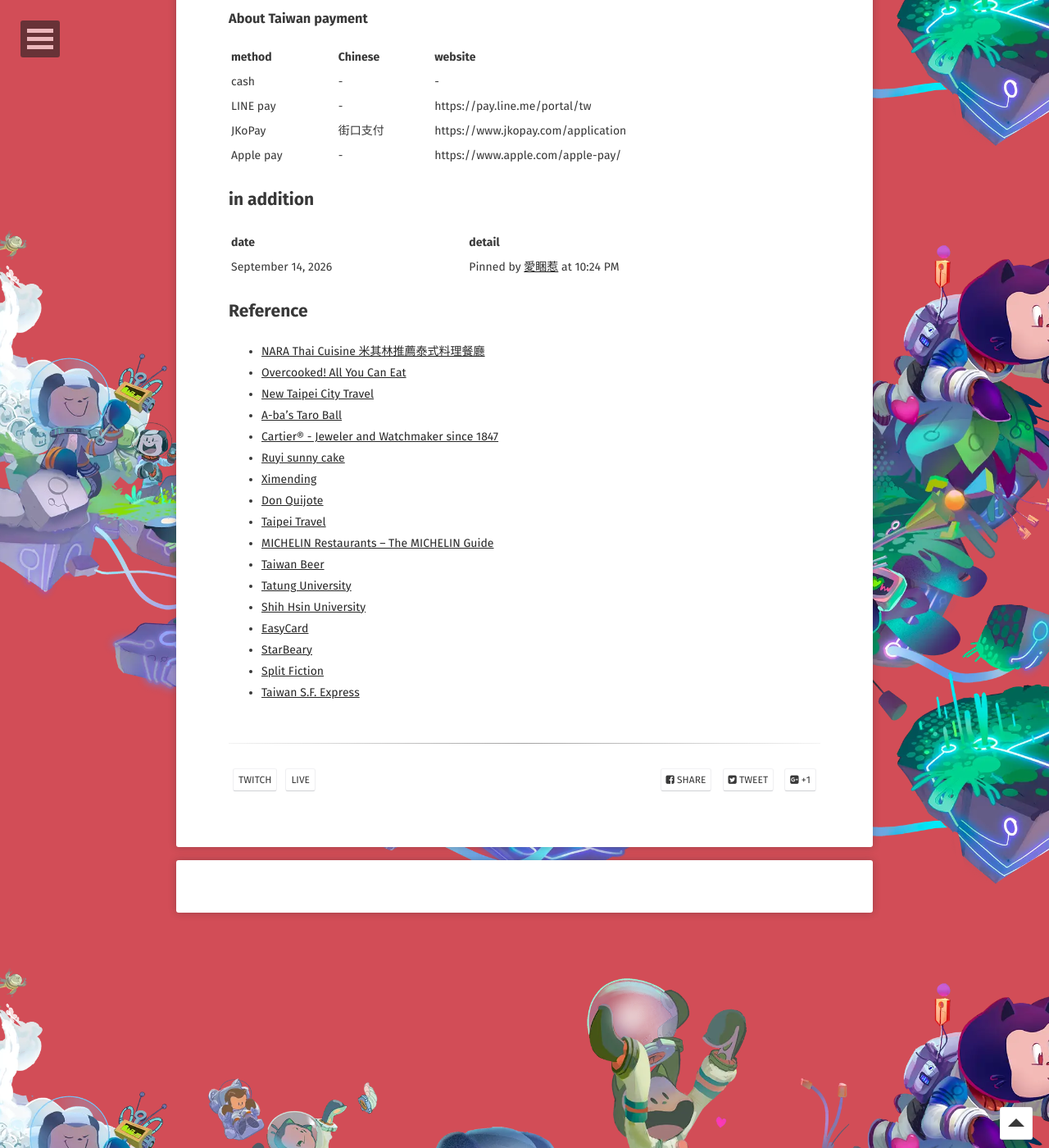
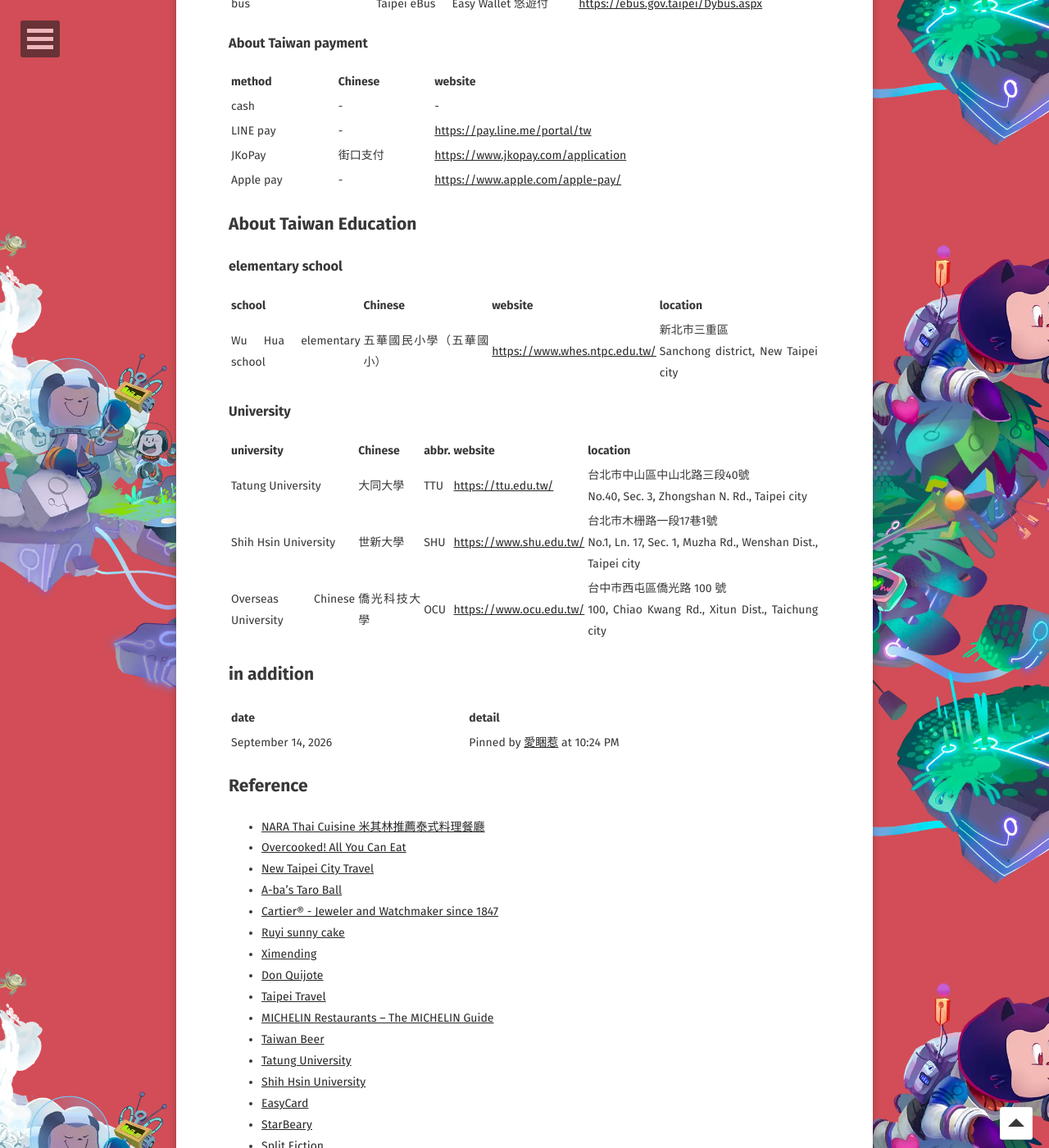
Before and after one commit to WebPavel/WebPavel.github.io, a Jekyll site: the page built from _posts/2026-08-23-Twitch-streamer-records.md, in a window 1280 px wide and 1400 px high, scrolled down 5211 px. Shown: the whole window at 82% size. Built offline with Jekyll 4.4.1, drawn with Linux system fonts in a browser that asks for light colours; some web fonts are replaced; comment, search, counter and statistics services are not loaded; some of the changed text lies outside the part shown.

Commit message:
feat: information about Taiwan education

```diff
--- a/_posts/2026-08-23-Twitch-streamer-records.md
+++ b/_posts/2026-08-23-Twitch-streamer-records.md
@@ -71,13 +71,14 @@
 
 ### About hand-shaken drinks
 
-| brand                                              | Chinese | recommendation                                                                                |
-|----------------------------------------------------|---------|-----------------------------------------------------------------------------------------------|
-| 50 Lan                                             | 50嵐    | 四季春青茶 Light Oolong Tea /NT\$40 (L)                                                       |
-| Unique Green                                       | UG      | UG奶茶-三窨<sup>*</sup>十五茉·奶茶<br/>Rich Milk Tea: Fifteen Jasmine Flowers Tea /NT\$75 (L) |
-| [DaYungs](https://www.dayungs.com/)                | 大苑子  |                                                                                               |
-| [Chun Shui Tang](https://www.chunshuitang.com.tw/) | 春水堂  |                                                                                               |
-| [Daming](https://www.damingtea.com.tw/)            | 大茗    | 玉露青茶 Taiwanese Ching Tea /NT\$40 (L)                                                      |
+| brand                                              | Chinese  | recommendation                                                                                |
+|----------------------------------------------------|----------|-----------------------------------------------------------------------------------------------|
+| 50 Lan                                             | 50嵐     | 四季春青茶 Light Oolong Tea /NT\$40 (L)                                                       |
+| Unique Green                                       | UG       | UG奶茶-三窨<sup>*</sup>十五茉·奶茶<br/>Rich Milk Tea: Fifteen Jasmine Flowers Tea /NT\$75 (L) |
+| [DaYungs](https://www.dayungs.com/)                | 大苑子   |                                                                                               |
+| [Chun Shui Tang](https://www.chunshuitang.com.tw/) | 春水堂   |                                                                                               |
+| [Daming](https://www.damingtea.com.tw/)            | 大茗     | 玉露青茶 Taiwanese Ching Tea /NT\$40 (L)                                                      |
+| [UNOCHA](https://unocha.com.tw/)                   | 烏弄原茶 | 手採阿里山金萱 hand picked Alishan Jinxuan tea /NT\$50 (L)                                    |
 
 > [!TIP]
 > Hello, I'd like a large (L) / medium (M) cup of oolong tea,
@@ -112,12 +113,28 @@
 
 ### About Taiwan payment
 
-| method    | Chinese  | website                            |
-|-----------|----------|------------------------------------|
-| cash      | -        | -                                  |
-| LINE pay  | -        | https://pay.line.me/portal/tw      |
-| JKoPay    | 街口支付 | https://www.jkopay.com/application |
-| Apple pay | -        | https://www.apple.com/apple-pay/   |
+| method    | Chinese  | website                              |
+|-----------|----------|--------------------------------------|
+| cash      | -        | -                                    |
+| LINE pay  | -        | <https://pay.line.me/portal/tw>      |
+| JKoPay    | 街口支付 | <https://www.jkopay.com/application> |
+| Apple pay | -        | <https://www.apple.com/apple-pay/>   |
+
+## About Taiwan Education
+
+### elementary school
+
+| school                   | Chinese                  | website                         | location                                            |
+|--------------------------|--------------------------|---------------------------------|-----------------------------------------------------|
+| Wu Hua elementary school | 五華國民小學（五華國小） | <https://www.whes.ntpc.edu.tw/> | 新北市三重區<br/>Sanchong district, New Taipei city |
+
+### University
+
+| university                  | Chinese      | abbr. | website                   | location                                                                                |
+|-----------------------------|--------------|-------|---------------------------|-----------------------------------------------------------------------------------------|
+| Tatung University           | 大同大學     | TTU   | <https://ttu.edu.tw/>     | 台北市中山區中山北路三段40號<br/>No.40, Sec. 3, Zhongshan N. Rd., Taipei city           |
+| Shih Hsin University        | 世新大學     | SHU   | <https://www.shu.edu.tw/> | 台北市木栅路一段17巷1號<br/>No.1, Ln. 17, Sec. 1, Muzha Rd., Wenshan Dist., Taipei city |
+| Overseas Chinese University | 僑光科技大學 | OCU   | <https://www.ocu.edu.tw/> | 台中市西屯區僑光路 100 號<br/>100, Chiao Kwang Rd., Xitun Dist., Taichung city          |
 
 ## in addition
 
@@ -144,3 +161,4 @@
 - [StarBeary](https://www.starbeary.com/)
 - [Split Fiction](https://www.ea.com/games/split-fiction/split-fiction)
 - [Taiwan S.F. Express](https://htm.sf-express.com/tw/en/)
+- [Wu Hua elementary school](https://www.whes.ntpc.edu.tw/)
```
